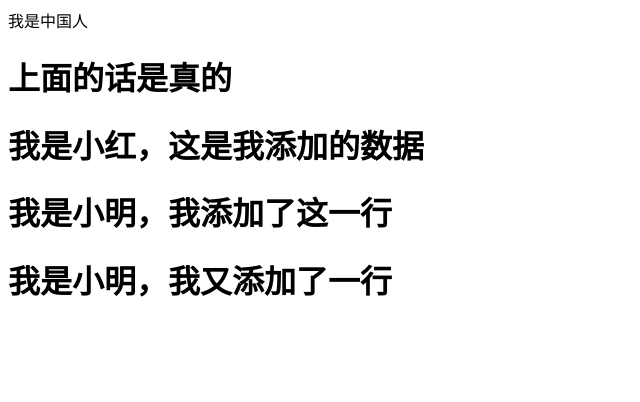
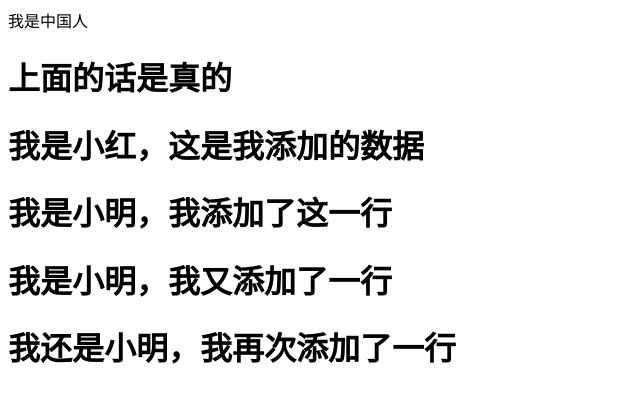
Before and after one commit to ZXR114/test119, a plain HTML site: page index.html in a window 1280 px wide. Shown: the whole page, without its empty margins (0-640 px from the left). Drawn offline with Linux system fonts and the light colour scheme.

Commit message:
我又再次添加了一行

```diff
--- a/index.html
+++ b/index.html
@@ -10,5 +10,6 @@
 	<h1>我是小红，这是我添加的数据</h1>
 	<h1>我是小明，我添加了这一行</h1>
 	<h1>我是小明，我又添加了一行</h1>
+	<h1>我还是小明，我再次添加了一行</h1>
 </body>
 </html>
```
